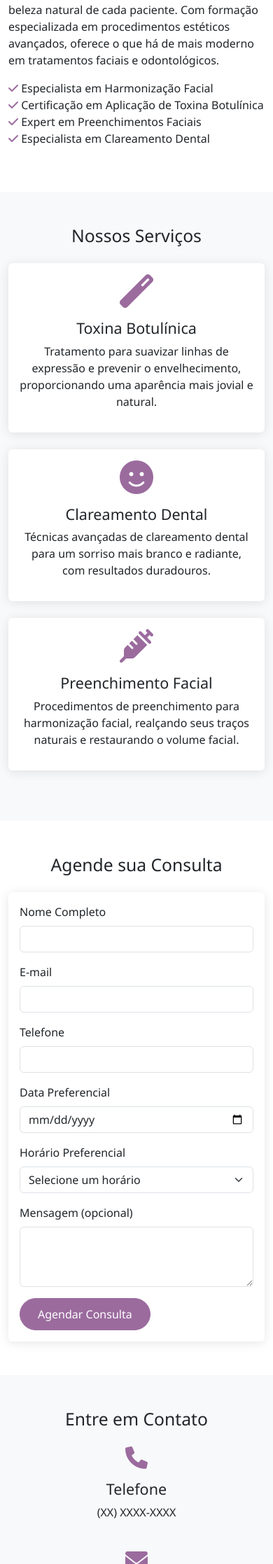
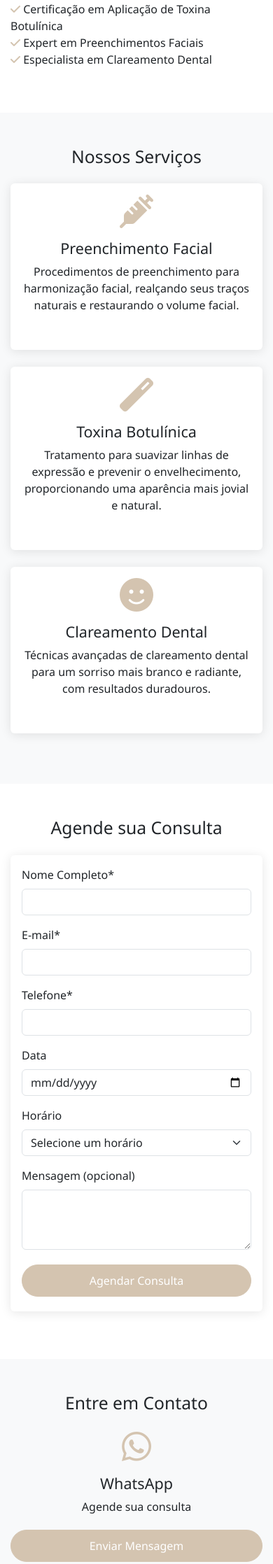
Before and after one commit to d4nielantoni/DR-GIOVANNA-CECILIA, a Django app: page / in a window 390 px wide. Shown: the part 1205-3440 px from the top of the page at 70% size. Run offline with Django 5.2, Linux system fonts and the light colour scheme; some libraries are stand-ins or nearby versions.

Commit message:
mudando para tons de bege

```diff
--- a/core/templates/core/base.html
+++ b/core/templates/core/base.html
@@ -10,7 +10,6 @@
     <link rel="stylesheet" href="{% static 'css/style.css' %}">
 </head>
 <body>
-    <!-- Navbar -->
     <nav class="navbar navbar-expand-lg navbar-light bg-light fixed-top">
         <div class="container">
             <a class="navbar-brand" href="{% url 'home' %}">Dra. Giovanna Cecília</a>
@@ -34,6 +33,11 @@
                     <li class="nav-item">
                         <a class="nav-link" href="#contato">Contato</a>
                     </li>
+                    <li class="nav-item">
+                        <a class="nav-link" href="https://www.instagram.com/dragiovannacecilia" target="_blank">
+                            <i class="fab fa-instagram"></i>
+                        </a>
+                    </li>
                 </ul>
             </div>
         </div>
@@ -53,7 +57,6 @@
     {% block content %}
     {% endblock %}
 
-    <!-- Footer -->
     <footer class="bg-light py-4 mt-5">
         <div class="container">
             <div class="row">
@@ -66,7 +69,7 @@
                     <p>
                         <i class="fas fa-phone"></i> (XX) XXXX-XXXX<br>
                         <i class="fas fa-envelope"></i> contato@dragiovannacecilia.com.br<br>
-                        <i class="fas fa-map-marker-alt"></i> Endereço do Consultório
+                        <i class="fas fa-map-marker-alt"></i> Rua das Flores, 123 - Teresina - Piauí
                     </p>
                 </div>
                 <div class="col-md-4">
--- a/core/templates/core/home.html
+++ b/core/templates/core/home.html
@@ -3,7 +3,6 @@
 {% load widget_tweaks %}
 
 {% block content %}
-<!-- Hero Section -->
 <section id="inicio" class="hero-section bg-light py-5 mt-5">
     <div class="container">
         <div class="row align-items-center">
@@ -11,23 +10,21 @@
                 <h1 class="display-4">Dra. Giovanna Cecília</h1>
                 <h2 class="h4 text-muted">Harmonização Facial</h2>
                 <p class="lead">Transformando sorrisos e realçando sua beleza natural com procedimentos estéticos de excelência.</p>
-                <a href="#agendamento" class="btn btn-primary btn-lg">Agende sua Consulta</a>
+                <a href="https://wa.me/5586994477451?text=Olá,%20Dra.%20Giovanna!%20Gostaria%20de%20agendar%20uma%20consulta." target="_blank" class="btn btn-primary btn-lg">Agende sua Consulta</a>
             </div>
             <div class="col-md-6">
-                <img src="{% static 'img/Captura de tela 2025-01-08 084410.png' %}" alt="Dra. Giovanna Cecília" class="img-fluid rounded">
-
+                <img src="{% static '' %}" alt="Dra. Giovanna Cecília" class="img-fluid rounded">
             </div>
         </div>
     </div>
 </section>
 
-<!-- Sobre Section -->
 <section id="sobre" class="py-5">
     <div class="container">
         <h2 class="text-center mb-4">Sobre Mim</h2>
         <div class="row">
             <div class="col-md-6">
-                <img src="{% static 'img/about.jpg' %}" alt="Sobre Dra. Giovanna" class="img-fluid rounded">
+                <img src="{% static 'img/' %}" alt="Sobre Dra. Giovanna" class="img-fluid rounded">
             </div>
             <div class="col-md-6">
                 <h3>Dra. Giovanna Cecília</h3>
@@ -43,11 +40,19 @@
     </div>
 </section>
 
-<!-- Serviços Section -->
 <section id="servicos" class="py-5 bg-light">
     <div class="container">
         <h2 class="text-center mb-4">Nossos Serviços</h2>
         <div class="row">
+            <div class="col-md-4 mb-4">
+                <div class="card h-100">
+                    <div class="card-body text-center">
+                        <i class="fas fa-syringe fa-3x text-primary mb-3"></i>
+                        <h4>Preenchimento Facial</h4>
+                        <p>Procedimentos de preenchimento para harmonização facial, realçando seus traços naturais e restaurando o volume facial.</p>
+                    </div>
+                </div>
+            </div>
             <div class="col-md-4 mb-4">
                 <div class="card h-100">
                     <div class="card-body text-center">
@@ -66,20 +71,10 @@
                     </div>
                 </div>
             </div>
-            <div class="col-md-4 mb-4">
-                <div class="card h-100">
-                    <div class="card-body text-center">
-                        <i class="fas fa-syringe fa-3x text-primary mb-3"></i>
-                        <h4>Preenchimento Facial</h4>
-                        <p>Procedimentos de preenchimento para harmonização facial, realçando seus traços naturais e restaurando o volume facial.</p>
-                    </div>
-                </div>
-            </div>
         </div>
     </div>
 </section>
 
-<!-- Agendamento Section -->
 <section id="agendamento" class="py-5">
     <div class="container">
         <h2 class="text-center mb-4">Agende sua Consulta</h2>
@@ -90,23 +85,23 @@
                         <form method="post">
                             {% csrf_token %}
                             <div class="mb-3">
-                                <label for="nome" class="form-label">Nome Completo</label>
+                                <label for="nome" class="form-label">Nome Completo*</label>
                                 <input type="text" class="form-control" id="nome" name="nome" required>
                             </div>
                             <div class="mb-3">
-                                <label for="email" class="form-label">E-mail</label>
+                                <label for="email" class="form-label">E-mail*</label>
                                 <input type="email" class="form-control" id="email" name="email" required>
                             </div>
                             <div class="mb-3">
-                                <label for="telefone" class="form-label">Telefone</label>
+                                <label for="telefone" class="form-label">Telefone*</label>
                                 <input type="tel" class="form-control" id="telefone" name="telefone" required>
                             </div>
                             <div class="mb-3">
-                                <label for="data" class="form-label">Data Preferencial</label>
+                                <label for="data" class="form-label">Data</label>
                                 <input type="date" class="form-control" id="data" name="data" required>
                             </div>
                             <div class="mb-3">
-                                <label for="horario" class="form-label">Horário Preferencial</label>
+                                <label for="horario" class="form-label">Horário</label>
                                 <select class="form-select" id="horario" name="horario" required>
                                     <option value="">Selecione um horário</option>
                                     {% for horario in horarios %}
@@ -127,25 +122,27 @@
     </div>
 </section>
 
-<!-- Contato Section -->
 <section id="contato" class="py-5 bg-light">
     <div class="container">
         <h2 class="text-center mb-4">Entre em Contato</h2>
-        <div class="row">
-            <div class="col-md-4 text-center mb-4">
-                <i class="fas fa-phone fa-2x text-primary mb-3"></i>
-                <h4>Telefone</h4>
-                <p>(XX) XXXX-XXXX</p>
+        <div class="row justify-content-center text-center">
+            <div class="col-md-4 mb-4">
+                <i class="fab fa-whatsapp fa-3x text-primary mb-3"></i>
+                <h4>WhatsApp</h4>
+                <p>Agende sua consulta</p>
+                <a href="https://wa.me/5586994477451?text=Olá,%20Dra.%20Giovanna!%20Gostaria%20de%20agendar%20uma%20consulta.%20Pode%20me%20ajudar?" target="_blank" class="btn btn-primary">Enviar Mensagem</a>
             </div>
-            <div class="col-md-4 text-center mb-4">
-                <i class="fas fa-envelope fa-2x text-primary mb-3"></i>
-                <h4>E-mail</h4>
-                <p>contato@dragiovannacecilia.com.br</p>
+            <div class="col-md-4 mb-4">
+                <i class="fab fa-instagram fa-3x text-primary mb-3"></i>
+                <h4>Instagram</h4>
+                <p>Siga-nos para novidades</p>
+                <a href="https://www.instagram.com/dragiovannacecilia" target="_blank" class="btn btn-primary">Seguir</a>
             </div>
-            <div class="col-md-4 text-center mb-4">
-                <i class="fas fa-map-marker-alt fa-2x text-primary mb-3"></i>
-                <h4>Endereço</h4>
-                <p>Endereço do Consultório<br>Cidade - Estado</p>
+            <div class="col-md-4 mb-4">
+                <i class="fas fa-map-marker-alt fa-3x text-primary mb-3"></i>
+                <h4>Localização</h4>
+                <p>Teresina, PI</p>
+                <a href="#" class="btn btn-primary">Ver no Mapa</a>
             </div>
         </div>
     </div>
--- a/static/css/style.css
+++ b/static/css/style.css
@@ -36,41 +61,35 @@
     transform: translateY(-5px);
 }
 
-/* Formulário */
 .form-control:focus {
-    border-color: #9b6b9e;
-    box-shadow: 0 0 0 0.2rem rgba(155, 107, 158, 0.25);
+    border-color: #D4C4B0;
+    box-shadow: 0 0 0 0.2rem rgba(212, 196, 176, 0.25);
 }
 
-/* Botões */
 .btn-primary {
     padding: 10px 25px;
     border-radius: 25px;
-    background-color: #9b6b9e !important;
-    border-color: #9b6b9e !important;
+    background-color: #D4C4B0 !important;
+    border-color: #D4C4B0 !important;
 }
 
 .btn-primary:hover {
-    background-color: #8a5c8d !important;
-    border-color: #8a5c8d !important;
+    background-color: #C2B09B !important;
+    border-color: #C2B09B !important;
 }
 
-/* Ícones */
 .text-primary {
-    color: #9b6b9e !important;
+    color: #D4C4B0 !important;
 }
 
-/* Footer */
 footer {
     box-shadow: 0 -2px 4px rgba(0,0,0,0.1);
 }
 
-/* Resultados */
 .card-img-overlay {
     background: linear-gradient(to top, rgba(0,0,0,0.7) 0%, rgba(0,0,0,0) 100%);
 }
 
-/* Instagram Feed */
 .instagram-post {
     overflow: hidden;
     aspect-ratio: 1;
@@ -110,18 +129,55 @@
     opacity: 1;
 }
 
-/* Responsividade */
 @media (max-width: 768px) {
     .hero-section {
+        min-height: 60vh;
         text-align: center;
-        padding: 60px 0;
+        padding: 40px 0;
     }
 
-    .hero-section img {
-        margin-top: 30px;
+    section {
+        padding: 40px 0;
+    }
+
+    .card {
+        margin-bottom: 20px;
+    }
+
+    .navbar-nav {
+        text-align: center;
+        padding: 10px 0;
+    }
+
+    .nav-item {
+        margin: 5px 0;
+    }
+
+    .btn-primary {
+        width: 100%;
+        margin: 5px 0;
     }
 
     .instagram-post {
         margin-bottom: 15px;
     }
 }
+
+@media (max-width: 576px) {
+    .hero-section h1 {
+        font-size: 2rem;
+    }
+
+    .hero-section p {
+        font-size: 1rem;
+    }
+
+    .container {
+        padding-left: 15px;
+        padding-right: 15px;
+    }
+
+    .form-control {
+        margin-bottom: 10px;
+    }
+}
```
Also changed, not shown: other parts of static/css/style.css (+32 -7 lines), static/img/toxina.jpg (added).
